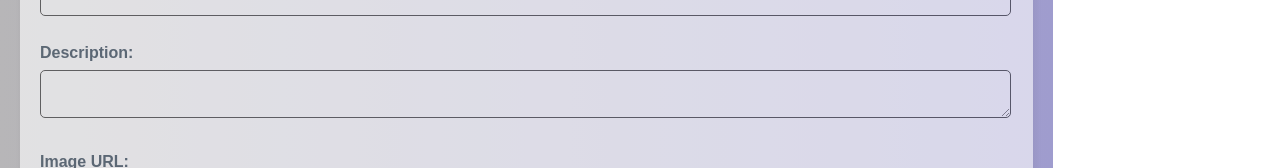
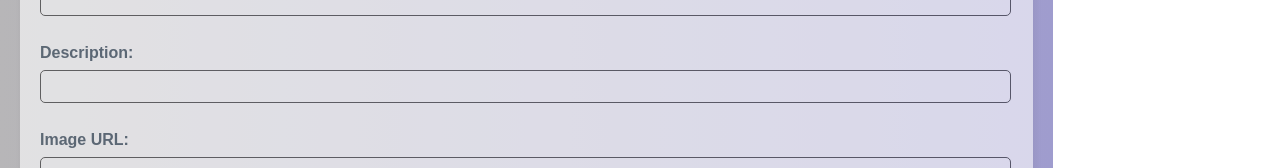
Before and after one commit to kaburbank/SPA-React-Portfolio-Platform, a React (Vite) app in the folder react-portfolio/: page / in a window 1280 px wide. Shown: the part 334-502 px from the top of the page. Built offline with nearby package versions, Linux system fonts and the light colour scheme.

Commit message:
fixing bug

```diff
--- a/react-portfolio/src/App.css
+++ b/react-portfolio/src/App.css
@@ -37,8 +37,7 @@
   font-weight: bold;
 }
 
-.project-form input,
-.project-form textarea {
+.project-form input {
   width: 98%;
   padding: 8px;
   margin-top: 5px;
--- a/react-portfolio/src/components/ProjectForm.jsx
+++ b/react-portfolio/src/components/ProjectForm.jsx
@@ -48,7 +48,7 @@ function ProjectForm({ onAddProject }) {
             </label>
             <label>
                 Description:
-                <textarea
+                <input
                     type="text"
                     value={description}
                     onChange={(e) => setDescription(e.target.value)}
```
